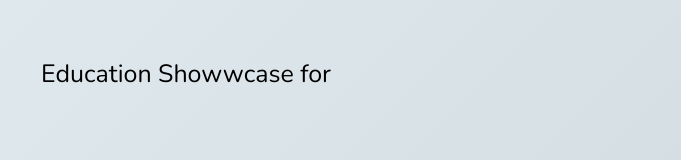
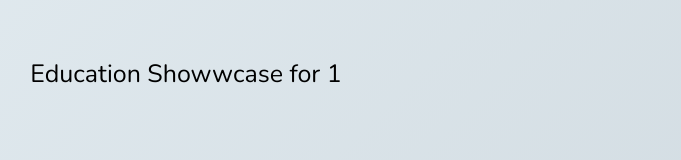
Before and after one commit to derek-oshita/education-client, a React (Create React App) app: page /1 in a window 1280 px wide. Shown: the part 326-486 px from the top of the page, without its empty margins (454-1135 px from the left). Built offline with nearby package versions, Linux system fonts and the light colour scheme.

Commit message:
NAME FINALLY SHOWING UP IN INDEX PAGE.

```diff
--- a/src/components/IndexPage/IndexPage.tsx
+++ b/src/components/IndexPage/IndexPage.tsx
@@ -2,10 +2,14 @@ import React, { useState } from 'react';
 import ShowName from '../ShowName/ShowName';
 import { withRouter, RouteComponentProps, useParams } from 'react-router-dom';
 
+interface RouteParams {
+    id: string;
+}
+
 const IndexPage: React.FC = () => {
-    console.log(useParams())
+    const params  = useParams<RouteParams>();
     return(
-        <ShowName />
+        <ShowName name={params.id}/>
     )
 }
 
```
Also changed, not shown: 1 other file (tests, documents, lock files or other folders).
